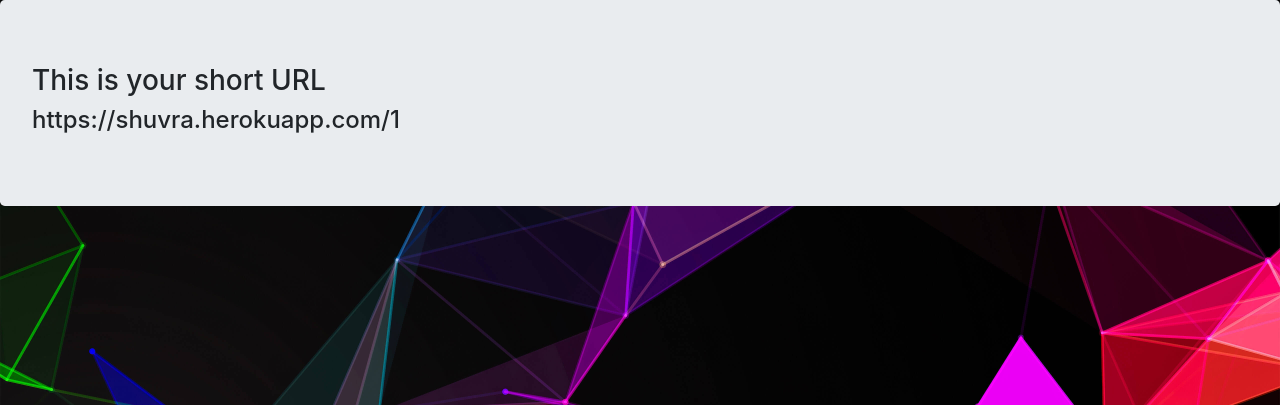
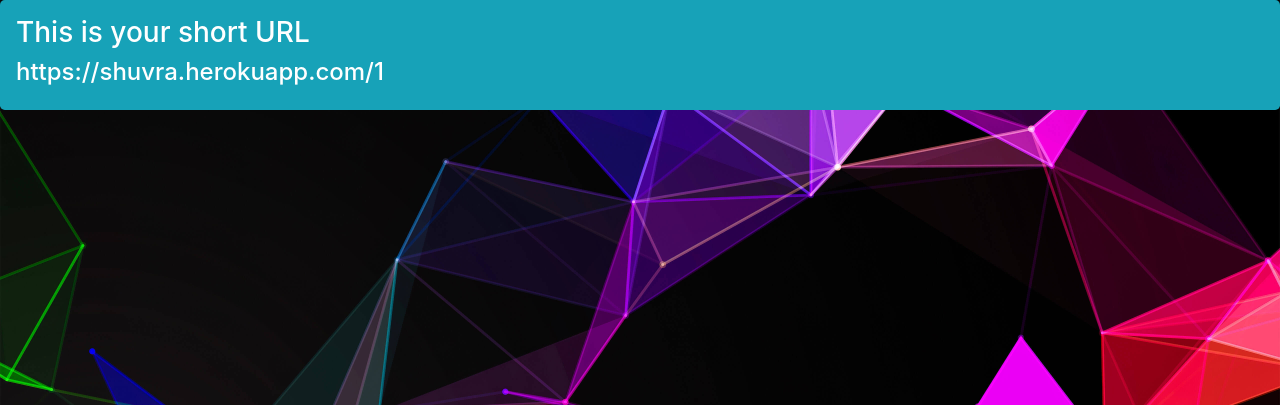
Before and after one commit to shuvra-matrix/URL-Shortener-Using-Flask, a Flask app: page /short/1 in a window 1280 px wide. Shown: the part 80-485 px from the top of the page. Run offline with Flask 2, Linux system fonts and the light colour scheme; some libraries are stand-ins or nearby versions.

Commit message:
Update url.html

```diff
--- a/templates/url.html
+++ b/templates/url.html
@@ -1,7 +1,7 @@
 {% extends "base.html" %}
 {% block content %}
 
-<div class="jumbotron">
+<div class="jumbotron p-3 mb-2 bg-info text-white">
     <h3>This is your short URL</h3>
     <h4>https://shuvra.herokuapp.com/{{ urls }}</h4>
 </div>
```
